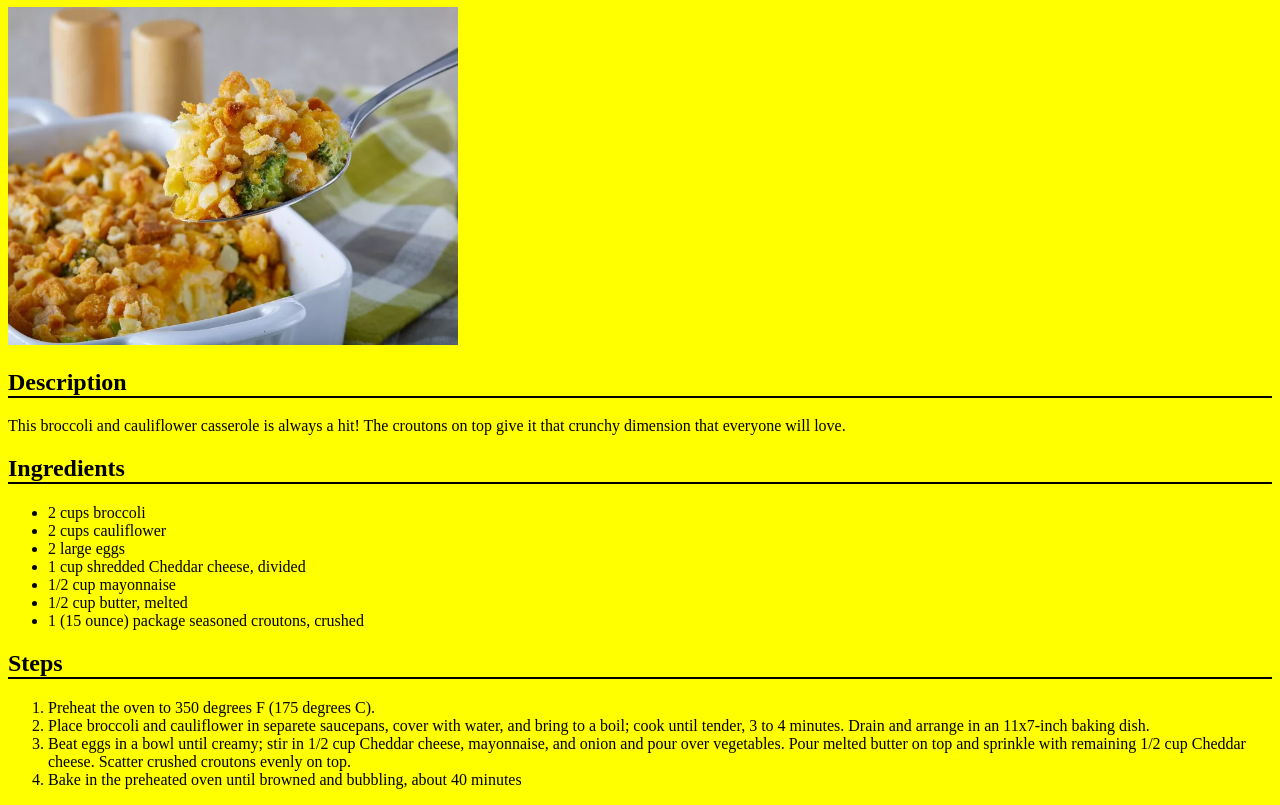
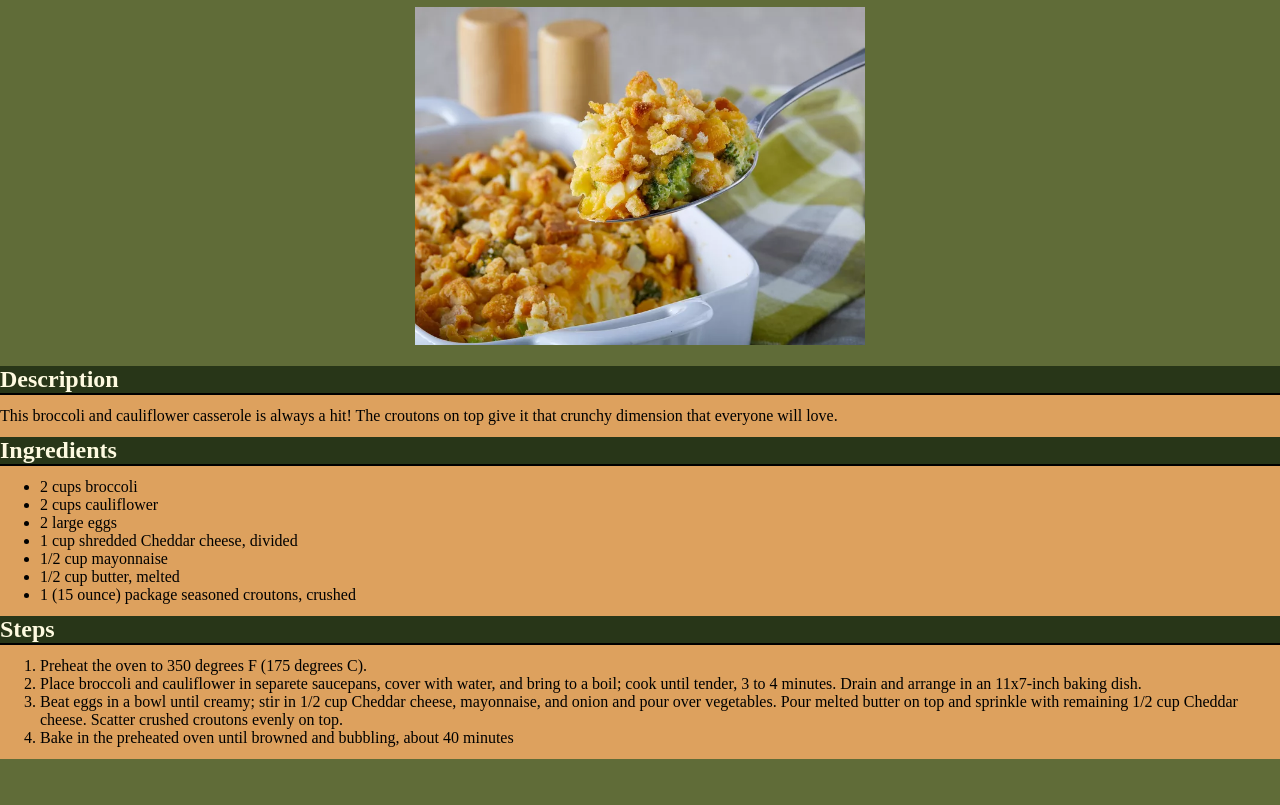
Before and after one commit to SFelipeSilva/odin-recipe, a plain HTML site: page recipes/broccoli-cauliflower-casserole.html in a window 1280 px wide. Shown: the part 73-878 px from the top of the page. After the commit the page ends 832 px from the top, so only its background shows below. Drawn offline with Linux system fonts and the light colour scheme.

Commit message:
Upgrade page style with newly learned concepts

```diff
--- a/recipes/broccoli-cauliflower-casserole.html
+++ b/recipes/broccoli-cauliflower-casserole.html
@@ -13,19 +13,26 @@
 </head>
 
 <body>
+    <div>
+        <h1 class="title">Broccoli Cauliflower Casserole</h1>
+    </div>
 
-    <h1 class="title">Broccoli Cauliflower Casserole</h1>
+    <div class="sections">
+        <img class="recipe-image" src="images/bcc.webp" alt="Broccoli Cauliflower Casserole image" width="450px"
+            height="337.8px">
 
-    <img src="images/bcc.webp" alt="Broccoli Cauliflower Casserole image" width="450px" height="337.8px">
+        <h2 class="subtitle">Description</h2>
 
-    <h2 class="sections">Description</h2>
+        <p class="content">This broccoli and cauliflower casserole is always a hit! The croutons on top give it that
+            crunchy dimension
+            that
+            everyone will love.</p>
+    </div>
 
-    <p>This broccoli and cauliflower casserole is always a hit! The croutons on top give it that crunchy dimension that
-        everyone will love.</p>
+    <div class="sections">
+        <h2 class="subtitle">Ingredients</h2>
 
-    <h2 class="sections">Ingredients</h2>
-
-    <ul>
+        <ul class="content">
 
             <li>2 cups broccoli</li>
             <li>2 cups cauliflower</li>
@@ -36,21 +43,24 @@
             <li>1 (15 ounce) package seasoned croutons, crushed</li>
 
         </ul>
+    </div>
 
-    <h2 class="sections">Steps</h2>
+    <div class="sections">
+        <h2 class="subtitle">Steps</h2>
 
-    <ol>
+        <ol class="content">
 
             <li>Preheat the oven to 350 degrees F (175 degrees C).</li>
             <li>Place broccoli and cauliflower in separete saucepans, cover with water, and bring to a boil; cook until
                 tender, 3 to 4 minutes. Drain and arrange in an 11x7-inch baking dish.</li>
             <li>Beat eggs in a bowl until creamy; stir in 1/2 cup Cheddar cheese, mayonnaise, and onion and pour over
-            vegetables. Pour melted butter on top and sprinkle with remaining 1/2 cup Cheddar cheese. Scatter crushed
+                vegetables. Pour melted butter on top and sprinkle with remaining 1/2 cup Cheddar cheese. Scatter
+                crushed
                 croutons evenly on top.</li>
             <li>Bake in the preheated oven until browned and bubbling, about 40 minutes</li>
 
         </ol>
-
+    </div>
 </body>
 
 </html>
--- a/style.css
+++ b/style.css
@@ -1,7 +1,22 @@
+body {
+    margin: 0px;
+    padding: 0px;
+    background-color: #606c38;
+}
+
 .title {
     text-align: center;
-    background-color: orange;
-    color: white;
+    background-color: #283618;
+    color: #fefae0;
+}
+
+.title h1 {
+    margin: 0px;
+}
+
+.container,
+.sections .content {
+    background-color: #dda15e;
 }
 
 .recipes {
@@ -9,13 +24,40 @@
     color: black;
 }
 
-body {
-    background-color: yellow;
+.container ul {
+    list-style-type: none;
+    text-align: center;
+    padding: 0;
 }
 
-.sections {
-    border-color: black;
+.container li {
+    padding: 8px;
+}
+
+.container li:hover {
+    background-color: #bc6c25;
+}
+
+.subtitle {
+    color: #fefae0;
+    background-color: #283618;
     border: 0;
-    border-bottom: 2px;
+    border-bottom: 2px black;
     border-style: solid;
+    margin: 0;
 }
+
+.recipe-image {
+    display: block;
+    margin: 21.44px auto;
+}
+
+.descripition {
+    display: inline;
+}
+
+.sections .content {
+    margin: 0;
+    padding-top: 12px;
+    padding-bottom: 12px;
+}
```
Also changed, not shown: index.html (+3 -3 lines), recipes/baked-ziti.html (+21 -9 lines), recipes/enchiladas.html (+42 -20 lines). Lines whose indentation alone changed are shown as unchanged.
